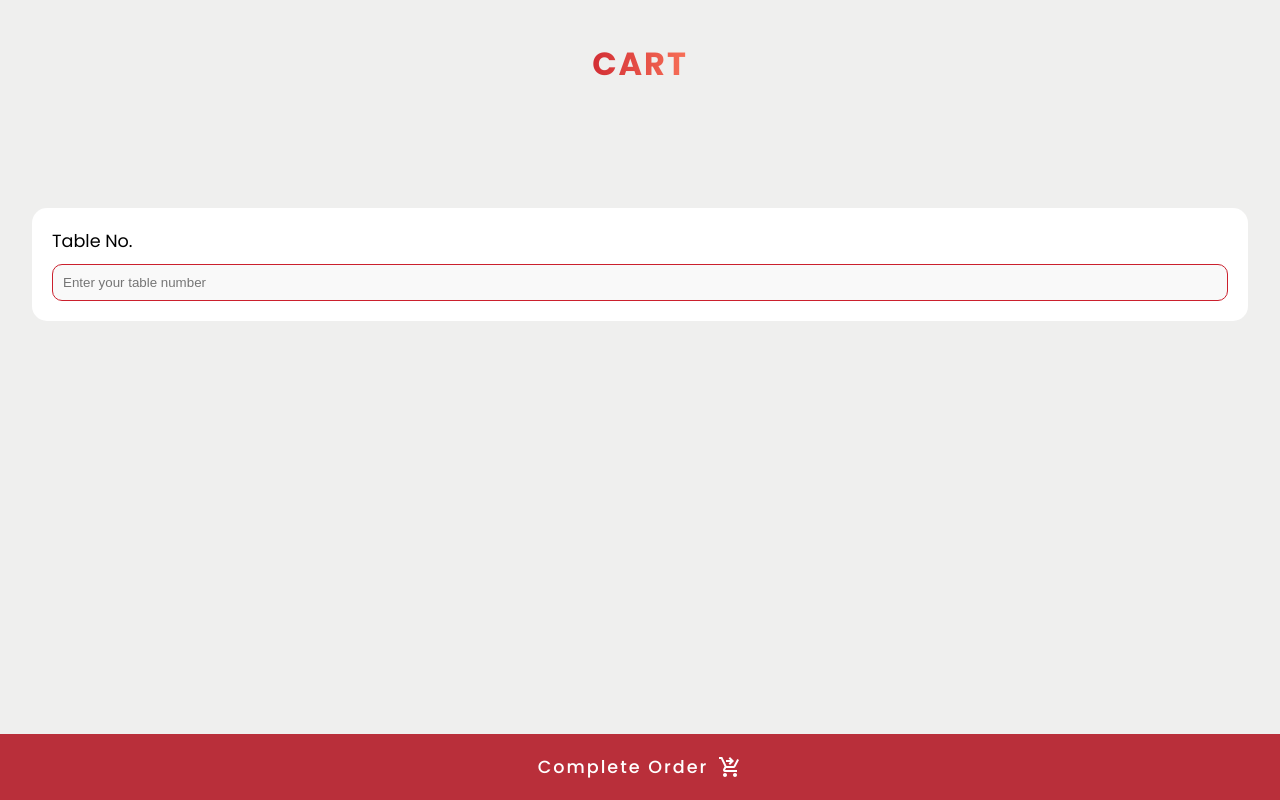
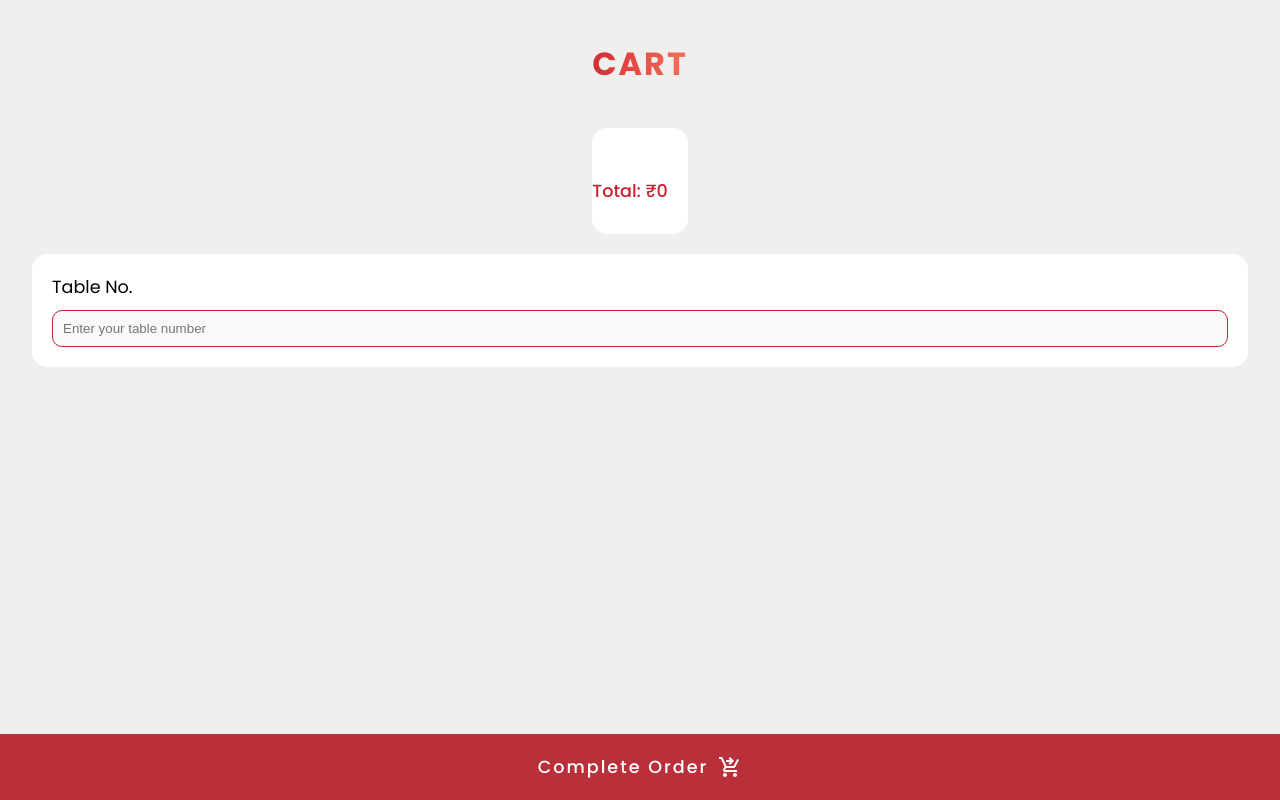
Before and after one commit to Mriganka813/BharatPOS-QR-web, a React (Vite) app: page /checkout in a window 1280 px wide. Built offline with nearby package versions, Linux system fonts and the light colour scheme; a web font is replaced by a local one.

Commit message:
Added total in cart

```diff
--- a/src/Components/Checkout.jsx
+++ b/src/Components/Checkout.jsx
@@ -17,8 +17,6 @@ const Checkout = () => {
         }
     }, []);
 
-    console.log(cart);
-
     const increaseQuantity = (index) => {
         const updatedCart = [...cart];
         updatedCart[index].quantity++;
@@ -30,14 +28,19 @@ const Checkout = () => {
         const updatedCart = [...cart];
         if (updatedCart[index].quantity > 1) {
             updatedCart[index].quantity--;
-            setCart(updatedCart);
-            localStorage.setItem('cart', JSON.stringify(updatedCart));
         } else {
             // Remove the item from the cart if quantity is 0
             updatedCart.splice(index, 1);
-            setCart(updatedCart);
-            localStorage.setItem('cart', JSON.stringify(updatedCart));
         }
+        setCart(updatedCart);
+        localStorage.setItem('cart', JSON.stringify(updatedCart));
+    };
+
+    // Function to calculate the total price of items in the cart
+    const calculateTotal = () => {
+        return cart.reduce((total, item) => {
+            return total + (item.price * item.quantity);
+        }, 0);
     };
 
     return (
@@ -58,21 +61,19 @@ const Checkout = () => {
                                 <button onClick={() => increaseQuantity(index)}>+</button>
                             </div>
                             <div className="total-item-price">
-                                <p>₹
-                                    {
-                                        item.price * item.quantity
-                                    }
-                                </p>
+                                <p>₹{item.price * item.quantity}</p>
                             </div>
                         </div>
                     </div>
                 ))}
+
+                <div className="cart-total center">
+                    <p>Total: ₹{calculateTotal()}</p>
+                </div>
             </div>
 
             <div className="table-no-input">
-                <p>
-                    Table No.
-                </p>
+                <p>Table No.</p>
                 <input
                     type="text"
                     placeholder="Enter your table number"
--- a/src/styles/checkout.scss
+++ b/src/styles/checkout.scss
@@ -24,6 +24,15 @@
         background-color: white;
         border-radius: 15px;
         padding-block: 30px;
+
+        >.cart-total{
+            justify-content: end;
+            margin-right: 20px;
+            margin-top: 20px;
+            font-size: 1.1rem;
+            font-weight: 500;
+            color: #cb202d;
+        }
     }
 
     .cart-card {
```
